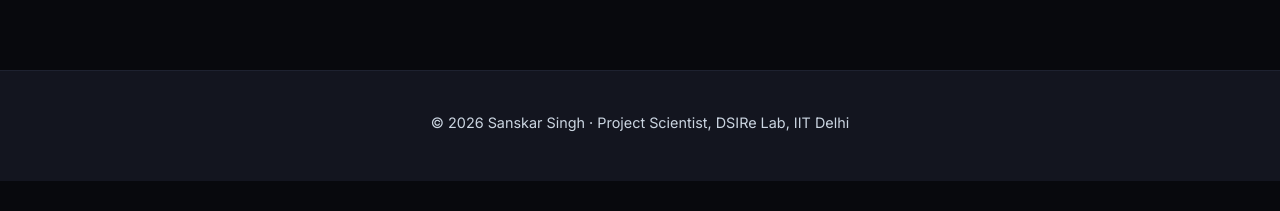
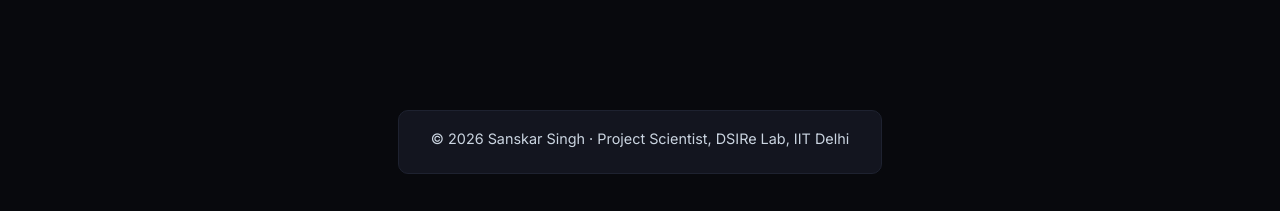
Before and after one commit to Sanskar2705/Portfolio, a React (Vite) app: page / in a window 1280 px wide. Shown: the part 928-1139 px from the top of the page. Before the commit the page ends 1109 px from the top, so only its background shows below. Built offline with nearby package versions, Linux system fonts and the light colour scheme; some icons are missing.

Commit message:
style: remove solid background from sections and footer to reveal aurora background on all pages

```diff
--- a/src/App.css
+++ b/src/App.css
@@ -12,18 +12,22 @@
 }
 
 .academic-footer {
-  background: var(--bg-card);
-  border-top: 1px solid var(--border-color);
+  background: transparent;
   padding: 2.5rem 1.5rem;
   margin-top: 2rem;
   position: relative;
   z-index: 1;
+  display: flex;
+  justify-content: center;
 }
 
 .footer-container {
-  max-width: var(--max-width);
-  margin: 0 auto;
   text-align: center;
+  background: var(--bg-card);
+  border: 1px solid var(--border-color);
+  padding: 1rem 2rem;
+  border-radius: var(--radius-md);
+  display: inline-block;
 }
 
 .footer-copy {
--- a/src/components/CVSection.css
+++ b/src/components/CVSection.css
@@ -2,7 +2,6 @@
   padding: 3.5rem 1.5rem;
   position: relative;
   z-index: 1;
-  background: var(--bg-body-alt);
   border-top: 1px solid var(--border-subtle);
 }
 
--- a/src/components/News.css
+++ b/src/components/News.css
@@ -2,9 +2,6 @@
   padding: 3rem 1.5rem;
   position: relative;
   z-index: 1;
-  background: var(--bg-body-alt);
-  border-top: 1px solid var(--border-subtle);
-  border-bottom: 1px solid var(--border-subtle);
 }
 
 .news-section__container {
--- a/src/components/Research.css
+++ b/src/components/Research.css
@@ -2,9 +2,6 @@
   padding: 3.5rem 1.5rem;
   position: relative;
   z-index: 1;
-  background: var(--bg-body-alt);
-  border-top: 1px solid var(--border-subtle);
-  border-bottom: 1px solid var(--border-subtle);
 }
 
 .research__container {
```
